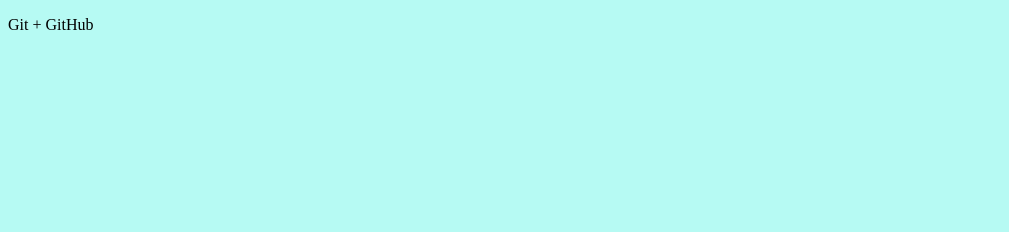
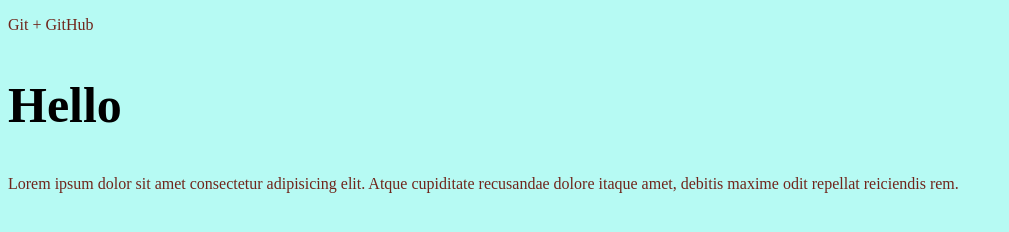
Before and after one commit to Mahinator96/gittest-, a plain HTML site: page index.html in a window 1280 px wide. Shown: the whole page, without its empty margins (0-1009 px from the left). Drawn offline with Linux system fonts and the light colour scheme.

Commit message:
Наши первые изменения

```diff
--- a/css/main.css
+++ b/css/main.css
@@ -1,3 +1,9 @@
 body {
   background-color: #b6faf3
 }
+h2 {
+  font-size: 50px;
+}
+p {
+  color: #70251b;
+}
--- a/index.html
+++ b/index.html
@@ -9,5 +9,7 @@
 </head>
 <body>
   <p>Git + GitHub</p>
+  <h2>Hello</h2>
+  <p>Lorem ipsum dolor sit amet consectetur adipisicing elit. Atque cupiditate recusandae dolore itaque amet, debitis maxime odit repellat reiciendis rem.</p>
 </body>
 </html>
```
Also changed, not shown: working.html (+4 -0 lines), 1 other file.
